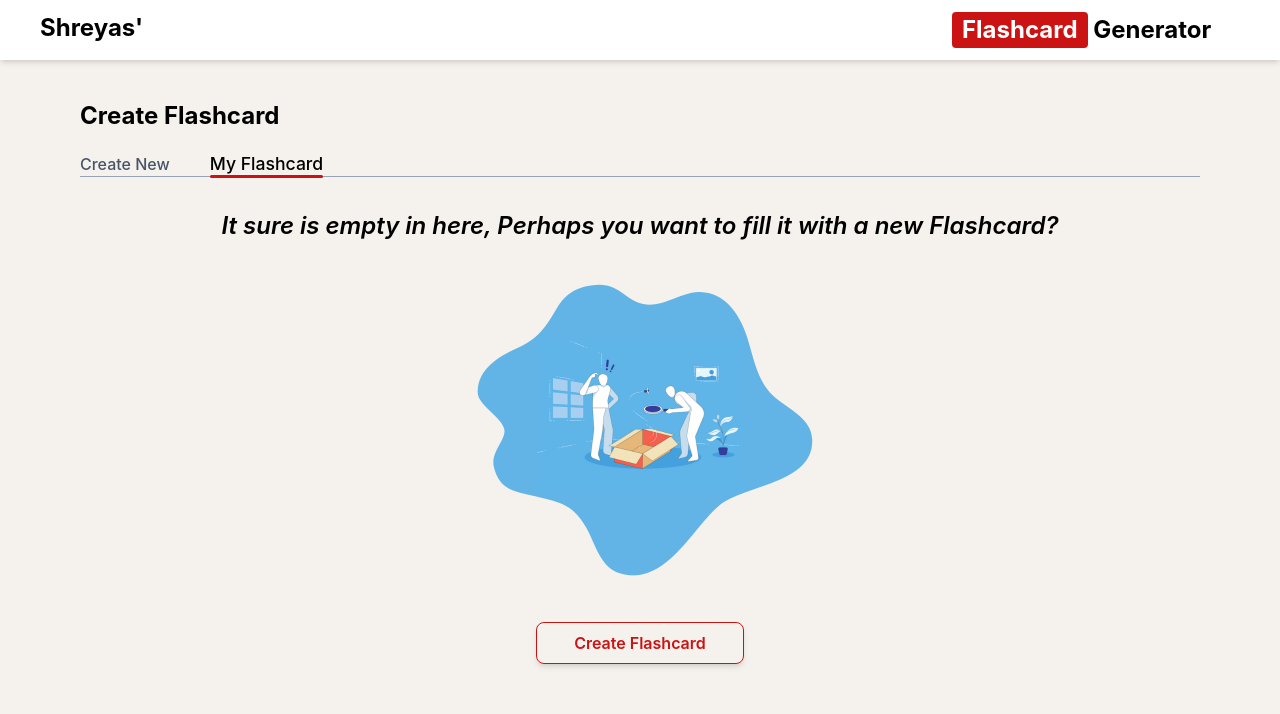
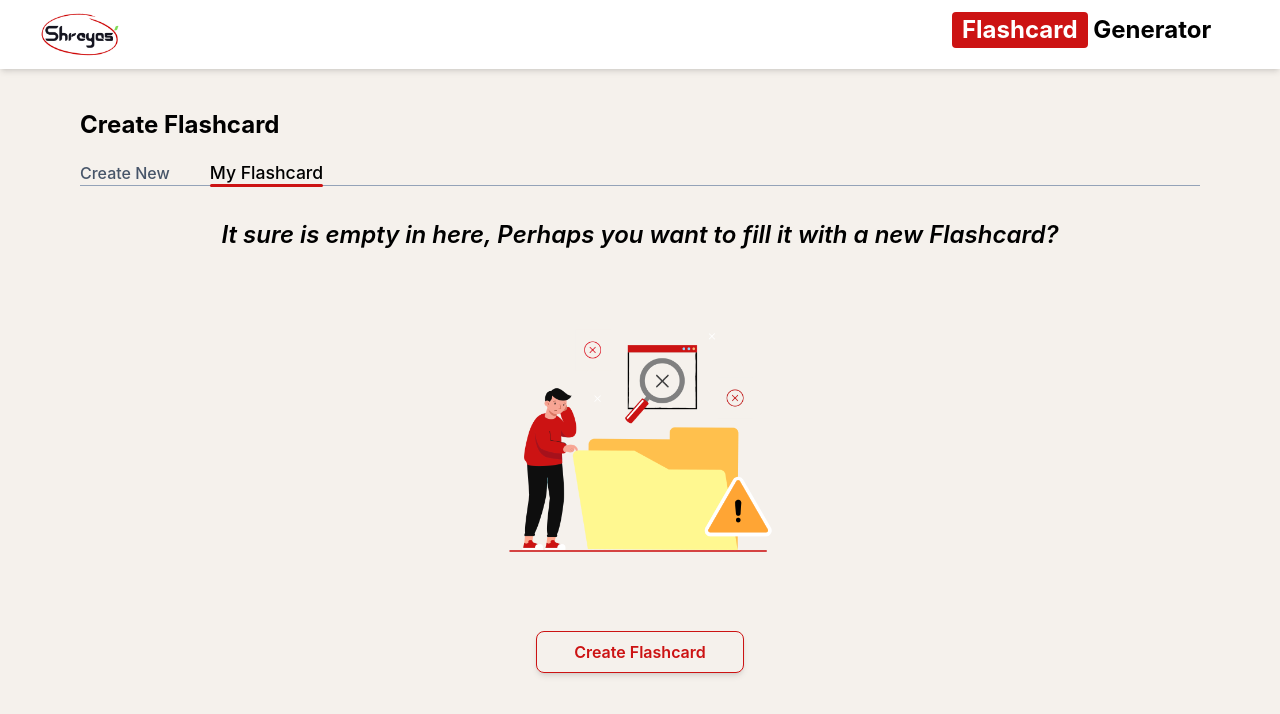
Before and after one commit to Arkanobot/flashcard-generator-v2, a React (Create React App) app: page /myflashcard in a window 1280 px wide. Shown: the top 714 px of the page. Built offline with nearby package versions, Linux system fonts and the light colour scheme; the HTML template or start-up script is replaced by a standard one; what tw-elements would draw is missing.

Commit message:
Made Changes to Empty page and Header

```diff
--- a/src/components/Header.jsx
+++ b/src/components/Header.jsx
@@ -1,5 +1,5 @@
 import React from "react";
-// import logo from "../assets/Logo.svg";
+import logo from "../assets/Logo.svg";
 import { NavLink } from "react-router-dom";
 import { useSelector } from "react-redux";
 export default function Header() {
@@ -10,8 +10,7 @@ export default function Header() {
         <div className="grid grid-cols-1 sm:grid-cols-2 w-[14rem]">
           <div className="w-[7rem]">
             <NavLink to="/">
-              {/* <img src={logo} alt="Shreyas Logo" height="30" width="80" /> */}
-              <h1 className="font-bold md:text-2xl text-lg">Shreyas'</h1>
+              <img src={logo} alt="Shreyas Logo" height="30" width="80" />
             </NavLink>
           </div>
         </div>
--- a/src/components/MyFlashcards/EmptyPage.jsx
+++ b/src/components/MyFlashcards/EmptyPage.jsx
@@ -9,7 +9,7 @@ export default function EmptyPage() {
         <img
           className="h-[300px] mb-10"
           src={notFound}
-          alt="not found by vecteezy.com credits for img"
+          alt="files not found or Empty!"
         />
       </div>
       <span className="grid place-content-center text-2xl font-semibold italic rounded-md mb-10 text-center order-2 sm:order-1">
```
Also changed, not shown: src/assets/No_results_found.png.
